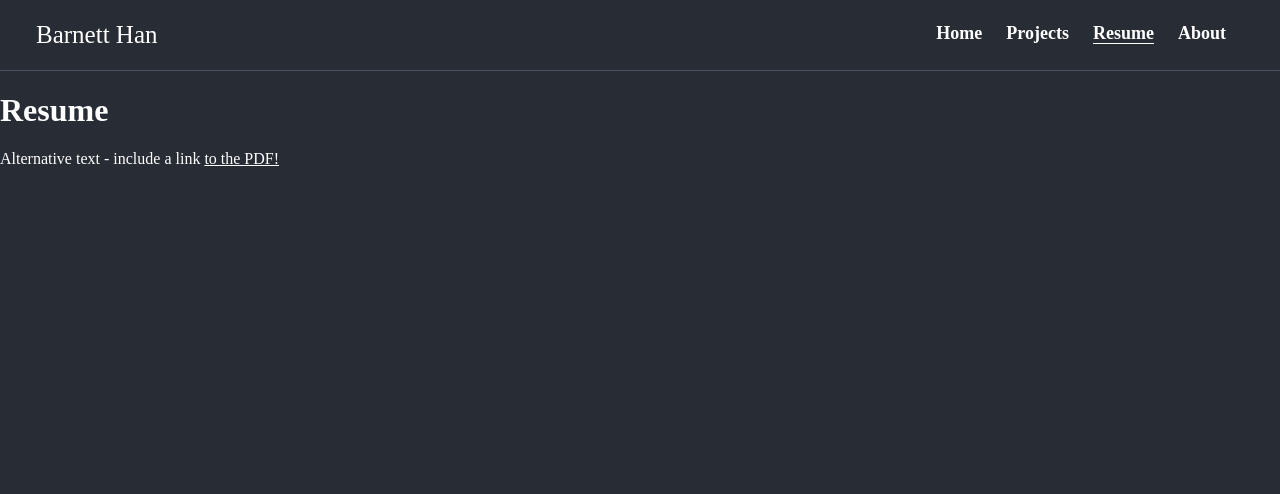
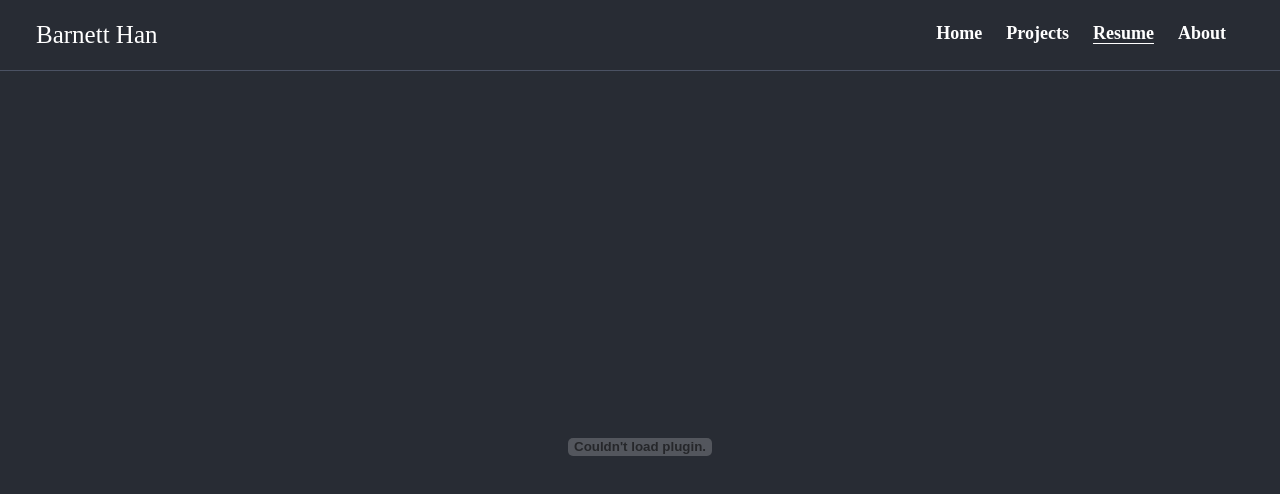
Before and after one commit to barnetthan/barnett-portfolio, a React (Vite) app in the folder vite-project/: page /resume in a window 1280 px wide. Shown: the top 494 px of the page. Built offline with nearby package versions, Linux system fonts and the light colour scheme.

Commit message:
Added Resume pdf embed

```diff
--- a/vite-project/src/pages/AboutPage.tsx
+++ b/vite-project/src/pages/AboutPage.tsx
@@ -6,6 +6,7 @@ function AboutPage() {
     <>
       <NavBar curPage = "about"/>
       <h1> About </h1>
+      Professional and Personal tabs
     </>
   )
 }
--- a/vite-project/src/pages/ResumePage.tsx
+++ b/vite-project/src/pages/ResumePage.tsx
@@ -1,16 +1,29 @@
-import NavBar from '../components/NavBar'
+import NavBar from "../components/NavBar";
 
 function ResumePage() {
+  const pdfUrl = "/BarnettHanResume.pdf";
 
   return (
     <>
-      <NavBar curPage = "resume"/>
-      <h1> Resume </h1>
-      <object data="file:///Users/barnetthan/Desktop/Internship%20Apps/BarnettHanResume.pdf" type="application/pdf" width="100%" height="100%">
-        <p>Alternative text - include a link <a href="file:///Users/barnetthan/Desktop/Internship%20Apps/BarnettHanResume.pdf">to the PDF!</a></p>
-      </object>
+      <NavBar curPage="resume" />
+      <div
+        style={{
+          width: "100%",
+          height: "90vh",
+          display: "flex",
+          justifyContent: "center",
+          marginTop: "16px",
+        }}
+      >
+        <object
+          data={`${pdfUrl}#zoom=80`}
+          type="application/pdf"
+          width="60%"
+          height="100%"
+        ></object>
+      </div>
     </>
-  )
+  );
 }
 
 export default ResumePage;
```
Also changed, not shown: 1 other file (tests, documents, lock files or other folders).
